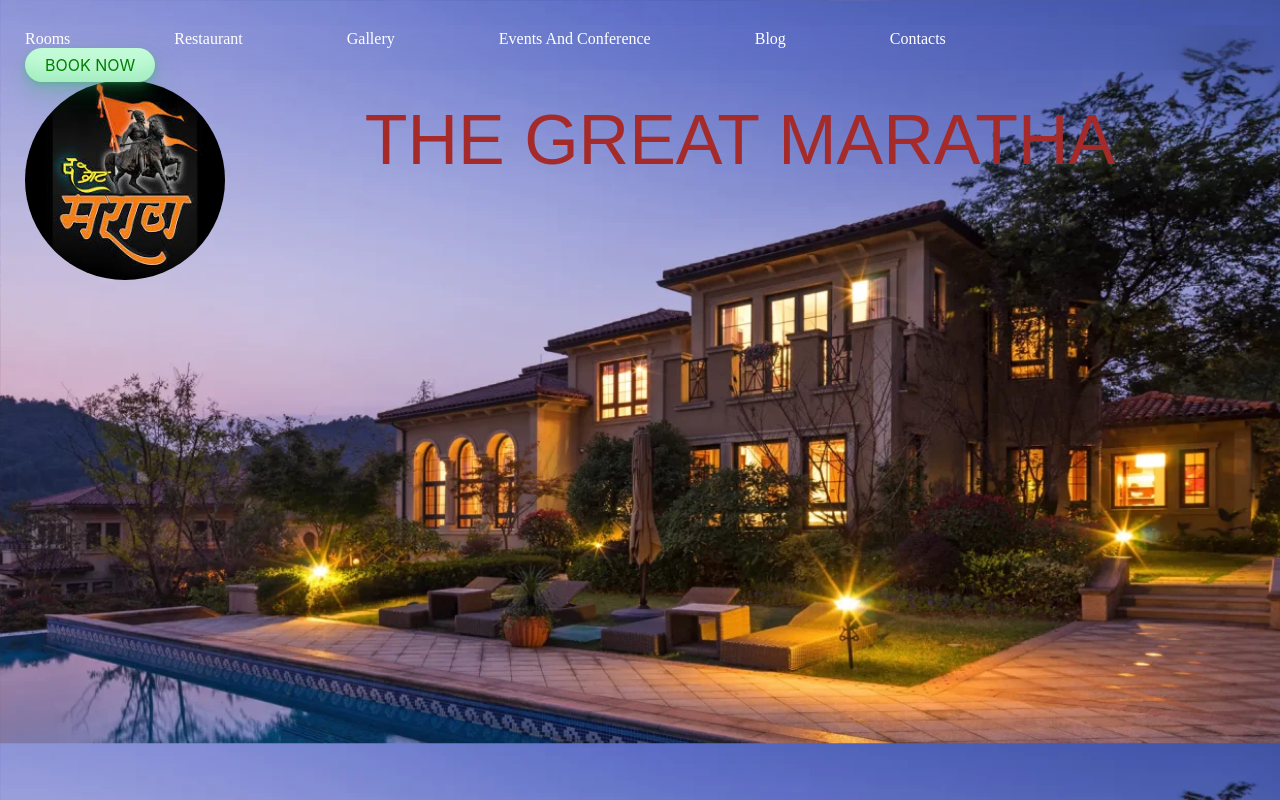
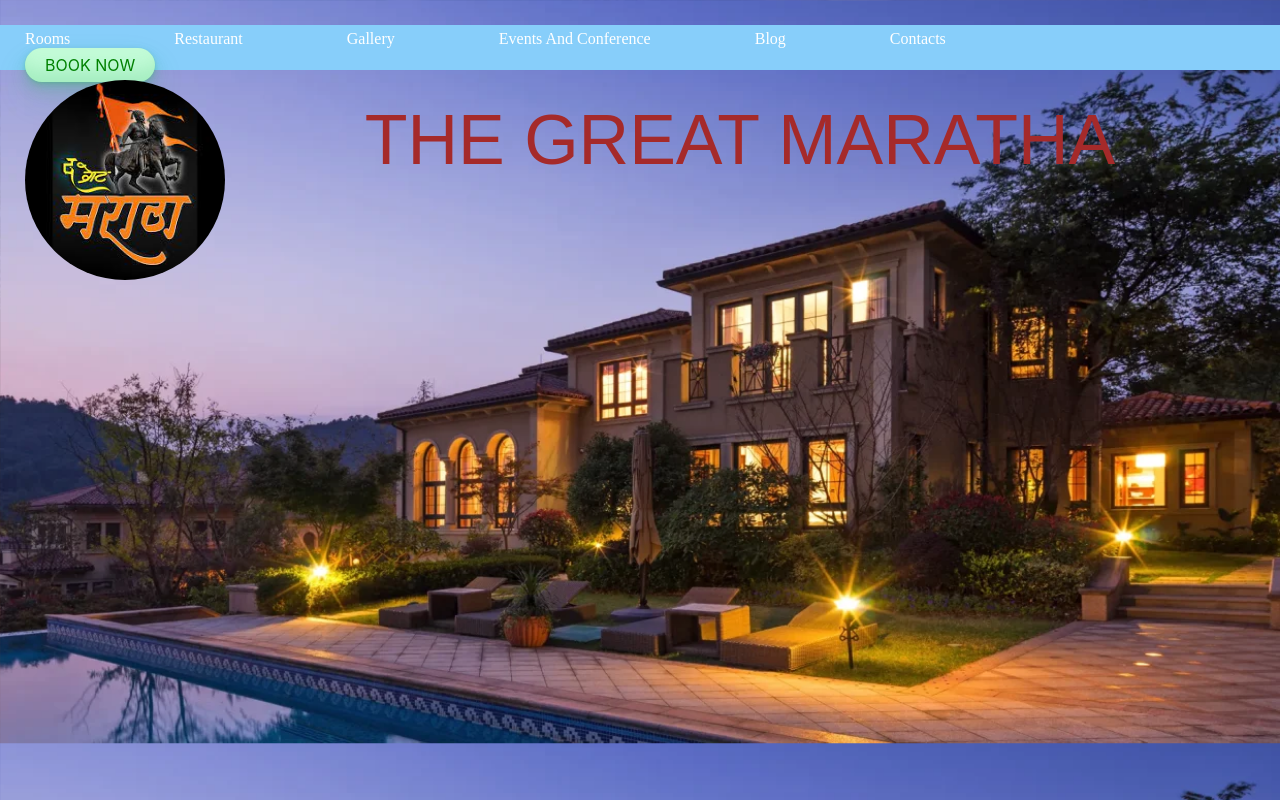
Before and after one commit to pratikmulik07/HOTEL-THE-ROYAL-MARATHA, a plain HTML site: page index.html in a window 1280 px wide. Shown: the top 800 px of the page. Drawn offline with Linux system fonts and the light colour scheme; a web font is replaced by a local one.

Commit message:
changed css

```diff
--- a/style.css
+++ b/style.css
@@ -6,7 +6,7 @@
 }
 
 header{
-   backdrop-filter: blur(30px);
+    background-color: lightskyblue;
     height: 40px;
     margin-top: 25px;
     text-decoration: none;
@@ -42,6 +42,7 @@ button {
   user-select: none;
   -webkit-user-select: none;
   touch-action: manipulation;
+  text-align: end;
 }
 
 button33:hover {
```
